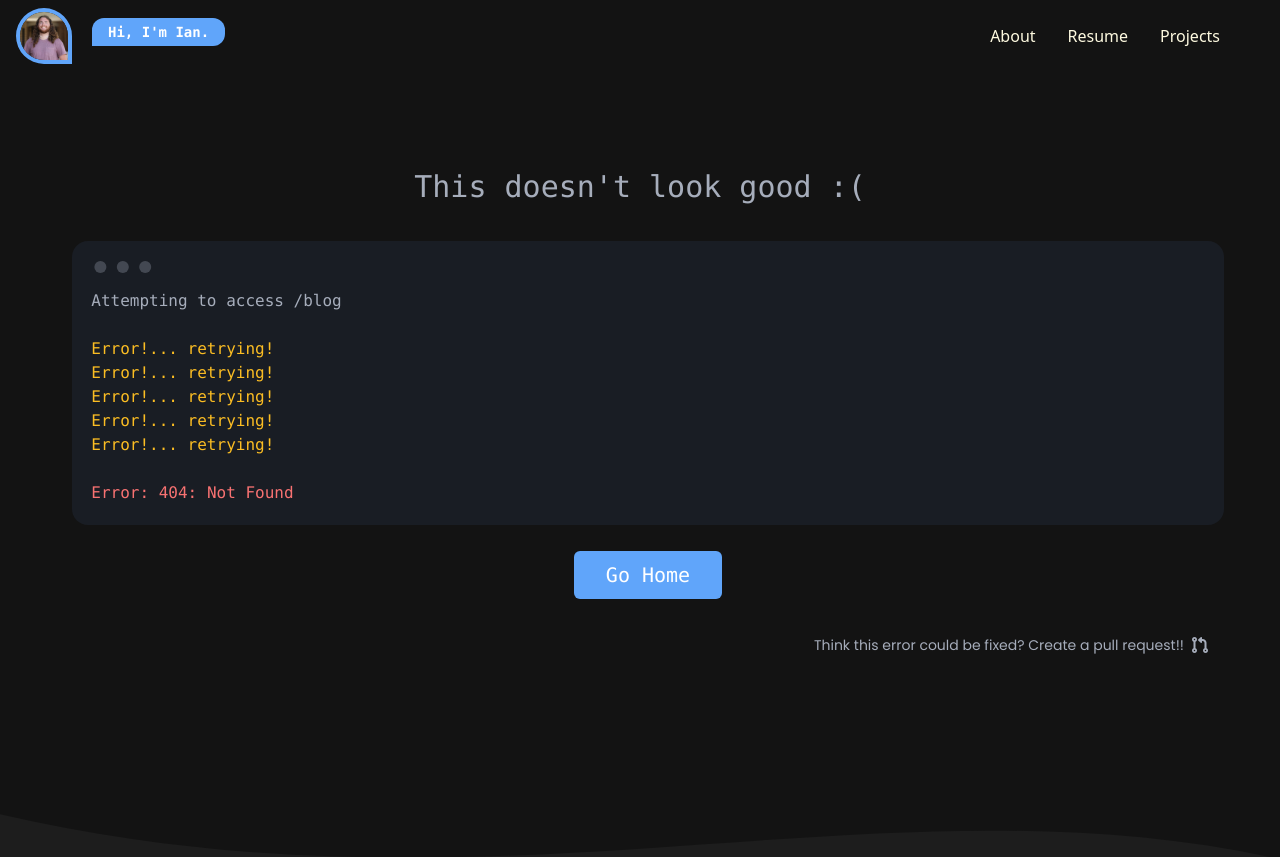
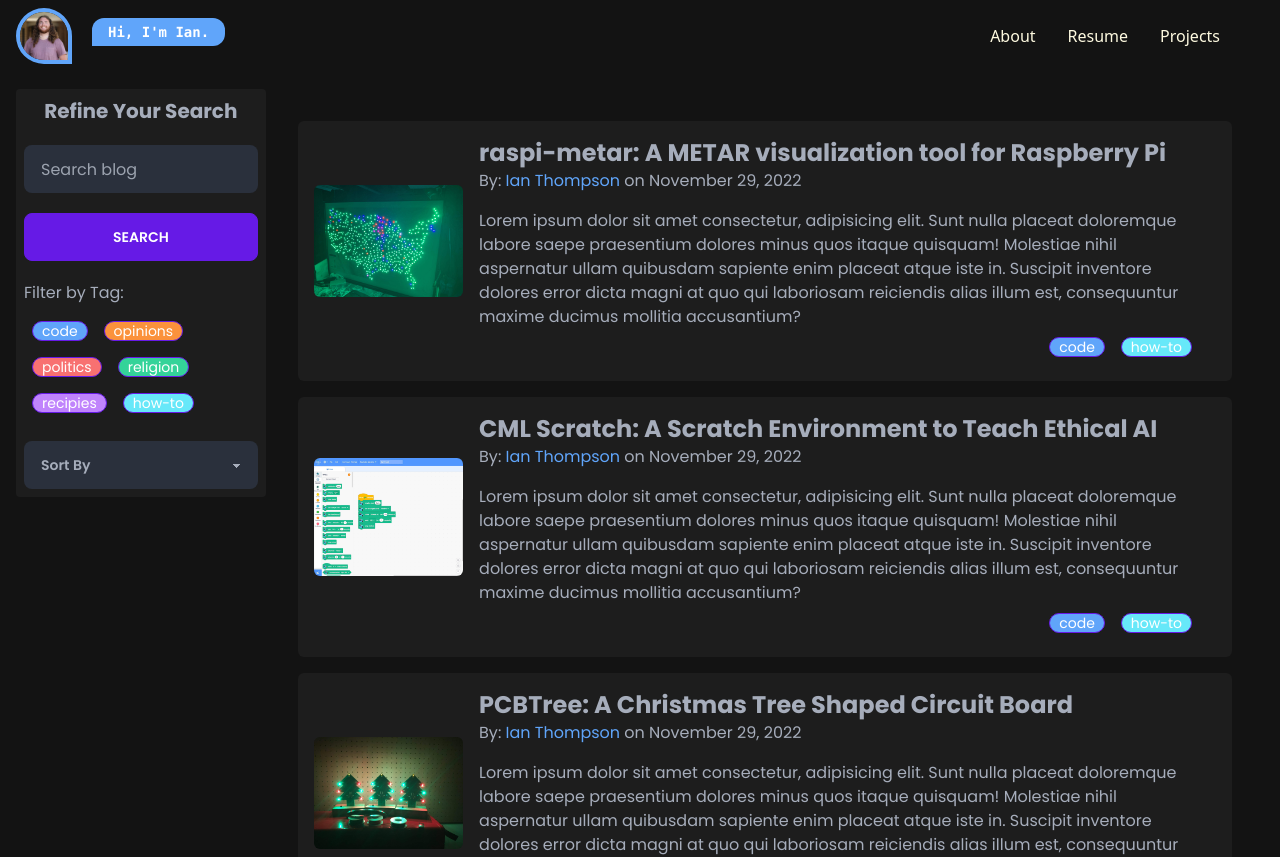
Before and after one commit to nicelion/ianthompson, a SvelteKit app: page /blog in a window 1280 px wide. Before the commit this address had no page. Shown: the top 857 px of the page. Built offline with nearby package versions, Linux system fonts and the light colour scheme.

Commit message:
Initial commits to blog

```diff
--- /dev/null
+++ b/src/lib/components/blog/PostRow.svelte
@@ -0,0 +1,32 @@
+<!--
+ PostRow.svelte
+ ianthompson
+
+ Created by Ian Thompson on December 16th 2022
+ ianthompson@nicelion.com
+ https://www.nicelion.com
+
+ Copyright (c) 2022 Nice Lion Technologies LLC. All Rights Reserved.
+
+--->
+
+<script>
+    export let data;
+</script>
+
+<div class="bg-black-lighter w-full rounded-md flex flex-col lg:flex-row p-4 items-center">
+    <div class="lg:w-1/5 h-1/5 lg:h-full mb-5">
+        <img src={data.img} alt="" class=" w-full rounded-md object-cover">
+    </div>
+    <div class="px-4 w-full">
+        <h1 class="text-2xl font-bold">{data.title}</h1>
+        <p>By: <a href="#" class="url">{data.author}</a> on November 29, 2022</p>
+        <div class="mt-4">
+            <p>{data.description}</p>
+        </div>
+        <div class="flex justify-end">
+            <div class="m-2 badge badge-primary bg-theme-primary">code</div>
+            <div class="m-2 badge badge-primary bg-cyan-300">how-to</div>
+        </div>
+    </div>
+</div>
--- /dev/null
+++ b/src/routes/blog/+layout.svelte
@@ -0,0 +1,42 @@
+<!--
+ +layout.svelte
+ ianthompson
+
+ Created by Ian Thompson on December 16th 2022
+ ianthompson@nicelion.com
+ https://www.nicelion.com
+
+ Copyright (c) 2022 Nice Lion Technologies LLC. All Rights Reserved.
+
+--->
+
+<div class="flex flex-col md:flex-row w-full h-full p-4 space-y-8">
+    <div id="sidebar" class="w-full md:w-1/4 bg-black-lighter p-2 space-y-5 rounded h-fit md:sticky md:top-20">
+        <h2 class="font-bold text-center text-xl">Refine Your Search</h2>
+
+        <div class="flex flex-col space-y-5">
+            <input type="text" placeholder="Search blog" class="input w-full" />
+            <button class="btn btn-primary ">Search</button>
+        </div>
+        <div class="flex flex-col space-y-2">
+            <h2>Filter by Tag:</h2>
+            <div class="flex flex-wrap">
+                <div class="m-2 badge badge-primary bg-theme-primary">code</div>
+                <div class="m-2 badge badge-primary bg-orange-400">opinions</div>
+                <div class="m-2 badge badge-primary bg-red-400">politics</div>
+                <div class="m-2 badge badge-primary bg-emerald-400">religion</div>
+                <div class="m-2 badge badge-primary bg-purple-400">recipies</div>
+                <div class="m-2 badge badge-primary bg-cyan-300">how-to</div>
+            </div>
+        </div>
+
+        <select class="select w-full">
+            <option disabled selected>Sort By</option>
+            <option>Date - Newest to Oldest</option>
+            <option>Date - Oldest to Newest</option>
+          </select>
+    </div>
+    <main class="w-full md:px-8">
+        <slot />
+    </main>
+</div>
--- /dev/null
+++ b/src/routes/blog/+page.svelte
@@ -0,0 +1,46 @@
+<!--
+ +page.svelte
+ ianthompson
+
+ Created by Ian Thompson on December 16th 2022
+ ianthompson@nicelion.com
+ https://www.nicelion.com
+
+ Copyright (c) 2022 Nice Lion Technologies LLC. All Rights Reserved.
+
+--->
+
+<script>
+	import PostRow from "$lib/components/blog/PostRow.svelte";
+
+    const posts = [{
+        title: "raspi-metar: A METAR visualization tool for Raspberry Pi",
+        author: "Ian Thompson",
+        description: "Lorem ipsum dolor sit amet consectetur, adipisicing elit. Sunt nulla placeat doloremque labore saepe praesentium dolores minus quos itaque quisquam! Molestiae nihil aspernatur ullam quibusdam sapiente enim placeat atque iste in. Suscipit inventore dolores error dicta magni at quo qui laboriosam reiciendis alias illum est, consequuntur maxime ducimus mollitia accusantium?",
+        img: "/img/raspi-metar.jpeg"
+    },
+    {
+        title: "CML Scratch: A Scratch Environment to Teach Ethical AI",
+        author: "Ian Thompson",
+        description: "Lorem ipsum dolor sit amet consectetur, adipisicing elit. Sunt nulla placeat doloremque labore saepe praesentium dolores minus quos itaque quisquam! Molestiae nihil aspernatur ullam quibusdam sapiente enim placeat atque iste in. Suscipit inventore dolores error dicta magni at quo qui laboriosam reiciendis alias illum est, consequuntur maxime ducimus mollitia accusantium?",
+        img: "/img/cml-scratch.jpg"
+    },{
+        title: "PCBTree: A Christmas Tree Shaped Circuit Board",
+        author: "Ian Thompson",
+        description: "Lorem ipsum dolor sit amet consectetur, adipisicing elit. Sunt nulla placeat doloremque labore saepe praesentium dolores minus quos itaque quisquam! Molestiae nihil aspernatur ullam quibusdam sapiente enim placeat atque iste in. Suscipit inventore dolores error dicta magni at quo qui laboriosam reiciendis alias illum est, consequuntur maxime ducimus mollitia accusantium?",
+        img: "/img/pcbtree.JPG"
+    },
+    {
+        title: "M5 TCP IRBlaster",
+        author: "Ian Thompson",
+        description: "Lorem ipsum dolor sit amet consectetur, adipisicing elit. Sunt nulla placeat doloremque labore saepe praesentium dolores minus quos itaque quisquam! Molestiae nihil aspernatur ullam quibusdam sapiente enim placeat atque iste in. Suscipit inventore dolores error dicta magni at quo qui laboriosam reiciendis alias illum est, consequuntur maxime ducimus mollitia accusantium?",
+        img: "https://obniz.com/doc/reference/m5stickc/images/m5stickc.jpg"
+    }
+    ]
+</script>
+
+<div class="space-y-4">
+    {#each posts as post}
+        <PostRow data={post} />
+    {/each}
+</div>
```
